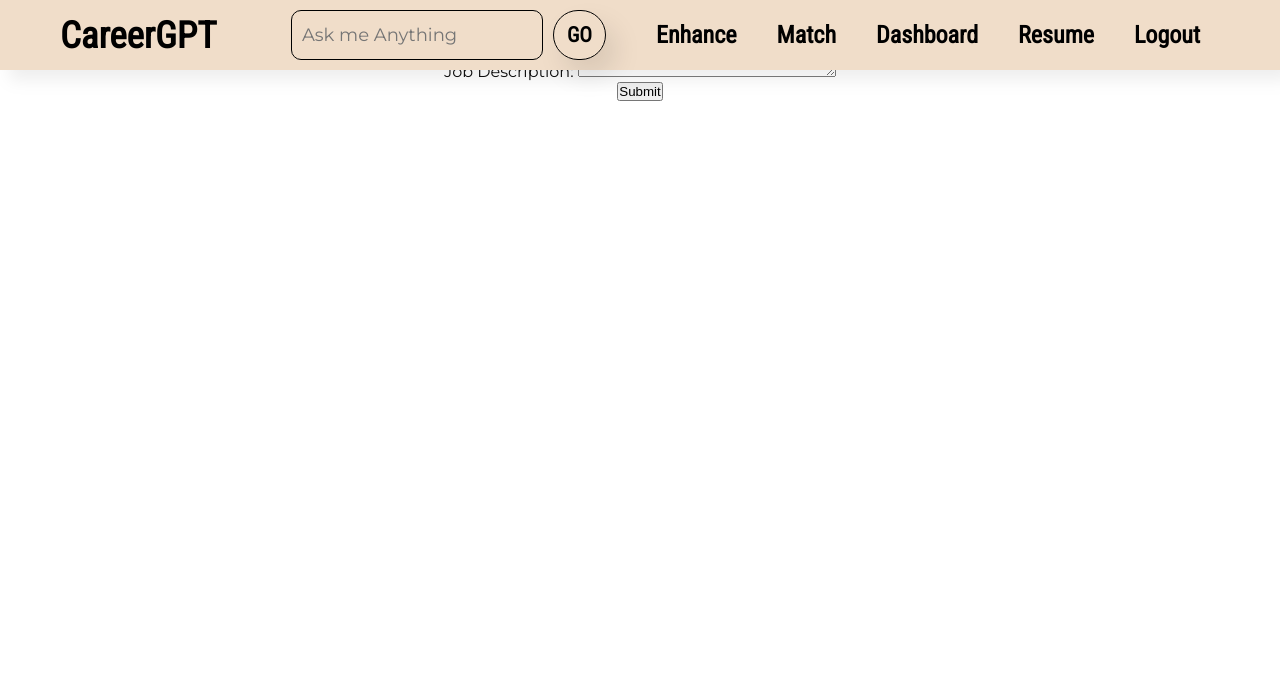
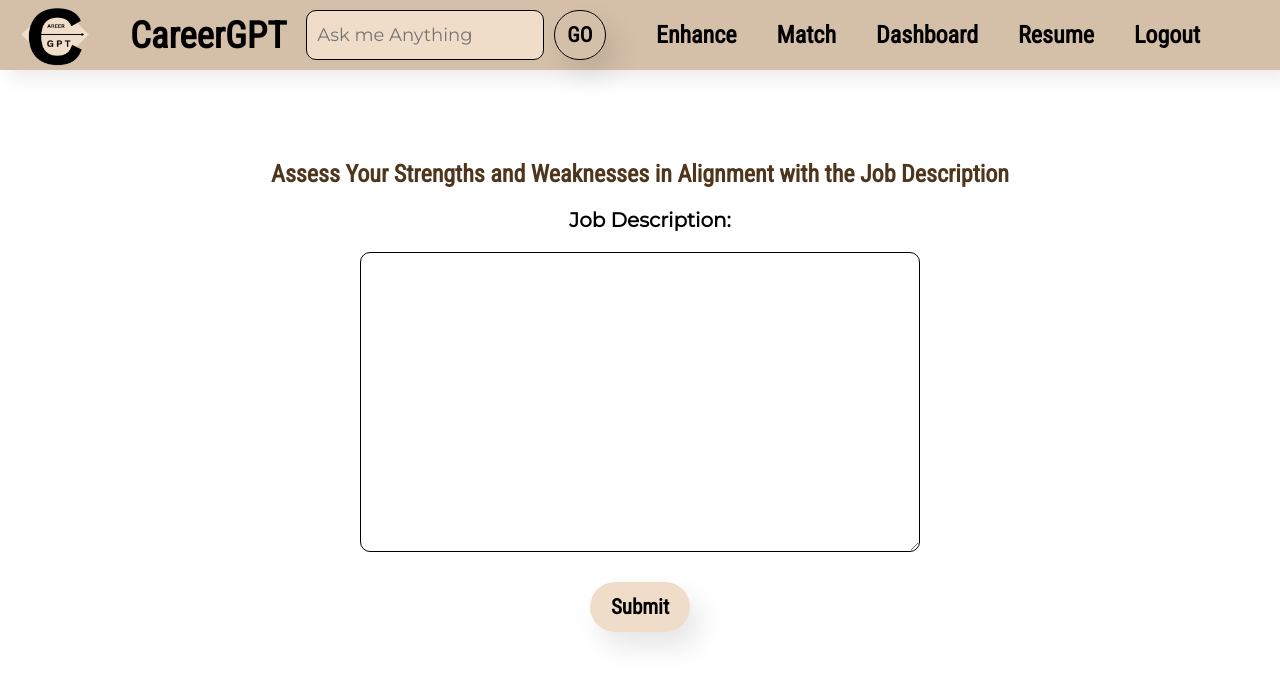
Before and after one commit to divyanshrm/CareerGPT-Shellhacks, a Django app: page /dashboard/match/ in a window 1280 px wide. Shown: the top 686 px of the page. Run offline with Django 4.2, Linux system fonts and the light colour scheme; a user stored in the database is signed in; tables that the repository leaves empty hold one stand-in row (values such as "Sample post").

Commit message:
final-changes

```diff
--- a/dashboard/views.py
+++ b/dashboard/views.py
@@ -193,8 +193,9 @@ def job_description_view(request):
                 st,wk=m_s.get_separate(gpt_response)
                 # ... perform some operations on the job description ...
 
+                form = forms.JobDescriptionForm()
                 # Redirect or render a template with results or a success message
-                return render(request, 'dashboard/match.html', {'st': st,'wk':wk})  # assuming you have a URL named 'success_page'
+                return render(request, 'dashboard/match.html', {'form': form, 'st': st,'wk':wk})  # assuming you have a URL named 'success_page'
         else:
             form = forms.JobDescriptionForm()
         return render(request, 'dashboard/match.html', {'form': form})
--- a/static/css/master.css
+++ b/static/css/master.css
@@ -21,7 +21,7 @@ nav {
     display: flex;
     align-items: center;
     justify-content: space-between;
-    background-color: #f0ddc9;
+    background-color: #d4bfa8;
     padding: 1px 20px;
     box-shadow: 10px 10px 15px rgba(128, 128, 128, 0.134);
     position: fixed;
@@ -138,3 +138,19 @@ nav {
     border: none;
     outline: none;
 }
+
+.dp {
+    width: 70px;
+    height: 70px;
+}
+
+.pic {
+    width: 100%;
+    height: 100%;
+}
+
+.nav-left {
+    display: flex;
+    flex-direction: row;
+    align-items: center;
+}
--- /dev/null
+++ b/static/dashboard/css/match.css
@@ -0,0 +1,100 @@
+.match-container {
+    margin-top: 140px;
+    display: flex;
+    flex-direction: column;
+    width: 100%;
+    align-items: center;
+}
+
+.match-form {
+    display: inline;
+    width: 40vw;
+    align-items: left;
+    text-align: left;
+    margin-bottom: 50px;
+}
+
+label {
+    font-size: 20px;
+    font-weight: 700;
+    margin-left: 20px;
+    padding-bottom: 10px;
+
+}
+
+.button-div {
+    display: flex;
+    flex-direction: column;
+    align-items: center;
+}
+
+.mybutton {
+    margin-top: 10px;
+    height: 50px;
+    width: 100px;
+    font-size: 21px;
+    text-align: center;
+    border: none;
+    border-radius: 30px;
+    font-family: 'Roboto Condensed', sans-serif;
+    font-weight: 900;
+    box-shadow: 10px 15px 28px 0px rgba(0, 0, 0, 0.1);
+    background-color: #f0ddc9;
+    display: inline;
+    padding: 0px;
+}
+
+.mybutton:hover {
+    background-color: black;
+    color: white;
+}
+
+textarea {
+    padding: 10px;
+    margin: 20px;
+    overflow: hidden;
+    background-color: transparent;
+    border-radius: 10px;
+    display: flex;
+    border: solid 1px black;
+    font-size: large;
+    font-family: 'Montserrat', sans-serif;
+    height: 300px;
+    width: 560px;
+}
+
+textarea:focus {
+    background-color: #f0ddc9;
+    border: none;
+    outline: none;
+}
+
+.match-data {
+    width: 100%;
+    margin-top: 200px;
+    display: flex;
+    flex-direction: column;
+    align-items: center;
+}
+
+.ask-response {
+    margin-top: 40px;
+    margin-bottom: 80px;
+    width: 60vw;
+    height: fit-content;
+    box-shadow: 10px 15px 28px 0px rgba(0, 0, 0, 0.1);
+    text-align: left;
+    line-height: 0.8cm;
+    padding: 20px;
+}
+
+.page-title {
+    font-family: 'Roboto Condensed',
+        sans-serif;
+    font-size: 1.5rem;
+    font-weight: 1000;
+    color: #4f351b;
+    width: 100%;
+    border-radius: 10px 10px 0px 0px;
+    padding: 20px;
+}
--- a/templates/base.html
+++ b/templates/base.html
@@ -32,7 +32,12 @@
 
   <nav>
 
-    <a class="navbar-brand" href="{% url 'home' %}">CareerGPT</a>
+    <div class="nav-left">
+      <div class="dp">
+        <img class="pic" src="{% static 'logo/logo2.png' %}">
+      </div>
+      <a class="navbar-brand" href="{% url 'home' %}">CareerGPT</a>
+    </div>
 
     <div>
 
--- a/templates/dashboard/match.html
+++ b/templates/dashboard/match.html
@@ -1,17 +1,39 @@
-{% extends "base.html" %}  <!-- Assuming you have a base.html for consistent layout -->
-
+{% extends 'base.html' %}
+{% load static %}
+<link rel="preconnect" href="https://fonts.googleapis.com">
+<link rel="preconnect" href="https://fonts.gstatic.com" crossorigin>
+<link
+    href="https://fonts.googleapis.com/css2?family=Montserrat:wght@100;300;400&family=Roboto+Condensed:wght@300;400&display=swap"
+    rel="stylesheet">
+{% block headblock %}
+<link rel="stylesheet" href="{% static 'dashboard/css/match.css' %} ">
+{% endblock %}
 {% block content %}
 
-<form method="post">
-    {% csrf_token %}
-    {{ form.as_p }}
-    <button type="submit">Submit</button>
+<div class="match-container">
+    <div class="page-title">
+        Assess Your Strengths and Weaknesses in Alignment with the Job Description
+    </div>
+    <form method="post">
+        {% csrf_token %}
+        {{ form.as_p }}
+        <div class="button-div">
+            <button class="mybutton" type="submit">Submit</button>
+        </div>
 
-</form>
+    </form>
 
-{% if st %}
-<h2>{{st}}</h2>
 
-<h2>{{wk}}</h2>
+    {% if st %}
+    <div class="ask-response"></div>
+    {{st}}
+    <br><br> <br>
+    {{wk}}
+</div>
 {%endif%}
+
+
+</div>
+
+
 {% endblock %}
```
Also changed, not shown: static/dashboard/css/dashboard.css (+43 -0 lines), templates/dashboard/courses.html (+23 -6 lines), templates/dashboard/dashboard.html (+13 -1 lines).
